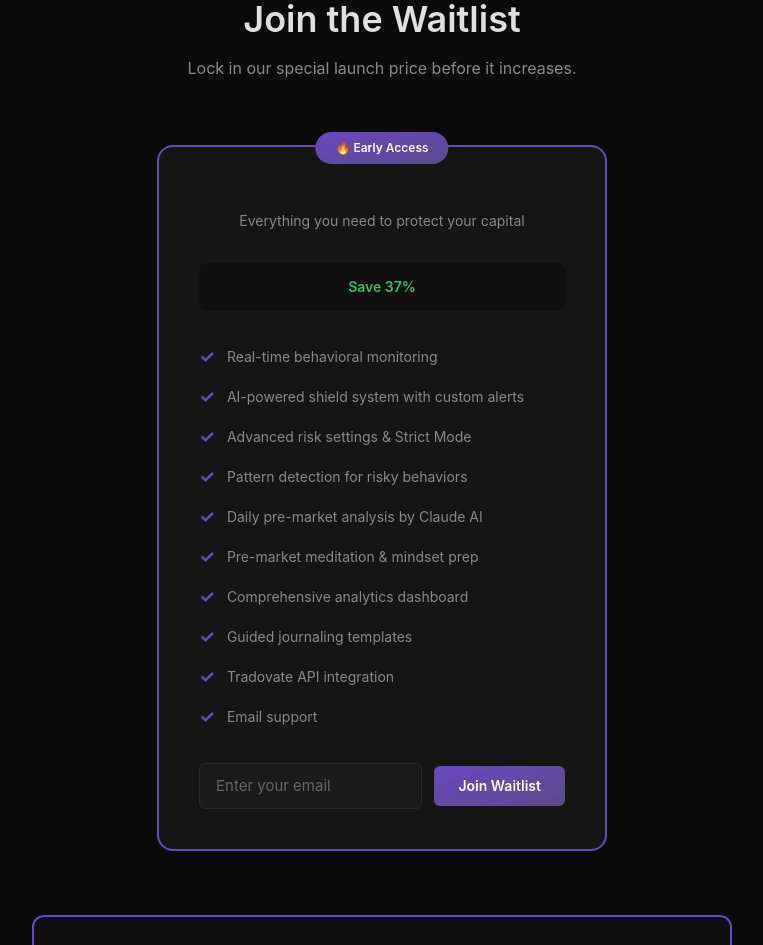
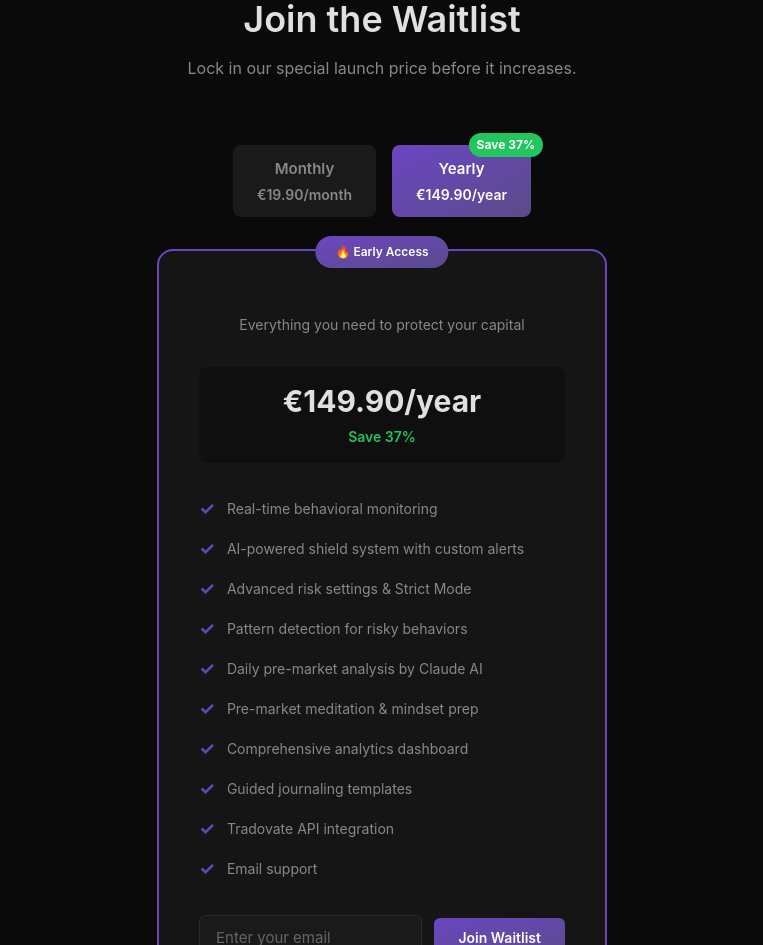
Before and after one commit to Trade-Safe/tradesafe-landing, a Next.js app: page / in a window 1280 px wide. Shown: the part 2940-3885 px from the top of the page, without its empty margins (258-1021 px from the left). Built offline with nearby package versions, Linux system fonts and the light colour scheme.

Commit message:
feat: integrate PricingToggle in Pricing component`

```diff
--- a/components/Pricing.tsx
+++ b/components/Pricing.tsx
@@ -1,6 +1,8 @@
 'use client'
 
+import { useState } from 'react'
 import EmailFormPricing from './EmailFormPricing'
+import PricingToggle from './PricingToggle'
 
 interface PricingProps {
   label: string
@@ -8,7 +10,8 @@ interface PricingProps {
   subtitle: string
   badge: string
   description: string
-  priceYear: string
+  monthlyPrice: string
+  yearlyPrice: string
   discount: string
   features: string[]
   roi?: {
@@ -22,7 +25,9 @@ interface PricingProps {
   }
 }
 
-export default function Pricing({ label, title, subtitle, badge, description, priceYear, discount, features, roi }: PricingProps) {
+export default function Pricing({ label, title, subtitle, badge, description, monthlyPrice, yearlyPrice, discount, features, roi }: PricingProps) {
+  const [isYearly, setIsYearly] = useState(true)
+
   return (
     <section id="pricing" className="py-20">
       <div className="max-w-[1200px] mx-auto px-8">
@@ -34,6 +39,14 @@ export default function Pricing({ label, title, subtitle, badge, description, pr
           </p>
         </div>
 
+        {/* Pricing Toggle */}
+        <PricingToggle
+          monthlyPrice={monthlyPrice}
+          yearlyPrice={yearlyPrice}
+          discount={discount}
+          onToggle={setIsYearly}
+        />
+
         <div className="max-w-[450px] mx-auto bg-[#151515] border-2 border-primary rounded-2xl p-10 text-center relative">
           <div className="absolute top-[-15px] left-1/2 transform -translate-x-1/2 bg-gradient-to-br from-primary to-primary-dark text-white px-5 py-2 rounded-full text-xs font-semibold">
             {badge}
@@ -43,9 +56,16 @@ export default function Pricing({ label, title, subtitle, badge, description, pr
             {description}
           </p>
 
-          <div className="mt-8 mb-8 p-3 bg-[#0f0f0f] rounded-lg">
-            <span className="text-[#e0e0e0] font-semibold">{priceYear}</span>{' '}
-            <span className="text-green-500 font-semibold text-sm">{discount}</span>
+          {/* Price Display */}
+          <div className="mt-8 mb-8 p-4 bg-[#0f0f0f] rounded-lg">
+            <div className="text-3xl font-bold text-[#e0e0e0]">
+              {isYearly ? yearlyPrice : monthlyPrice}
+            </div>
+            {isYearly && (
+              <div className="text-green-500 font-semibold text-sm mt-2">
+                {discount}
+              </div>
+            )}
           </div>
 
           <ul className="list-none my-8 text-left space-y-3">
```
